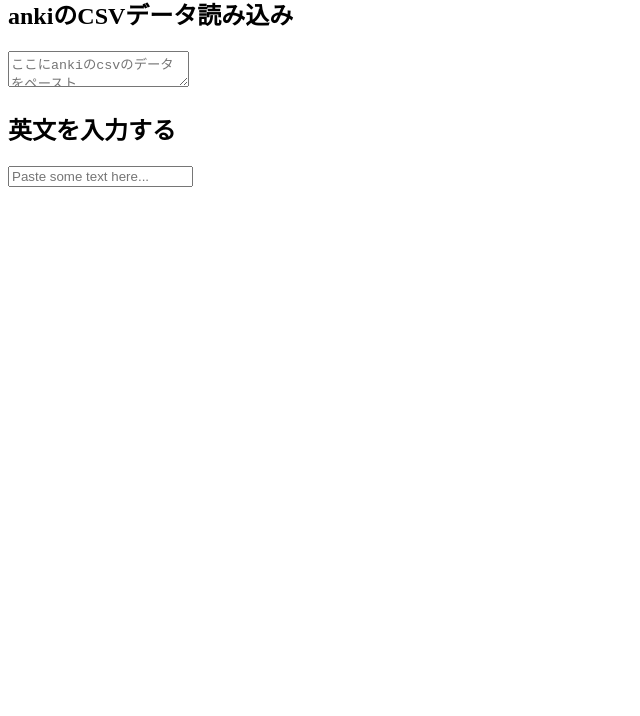
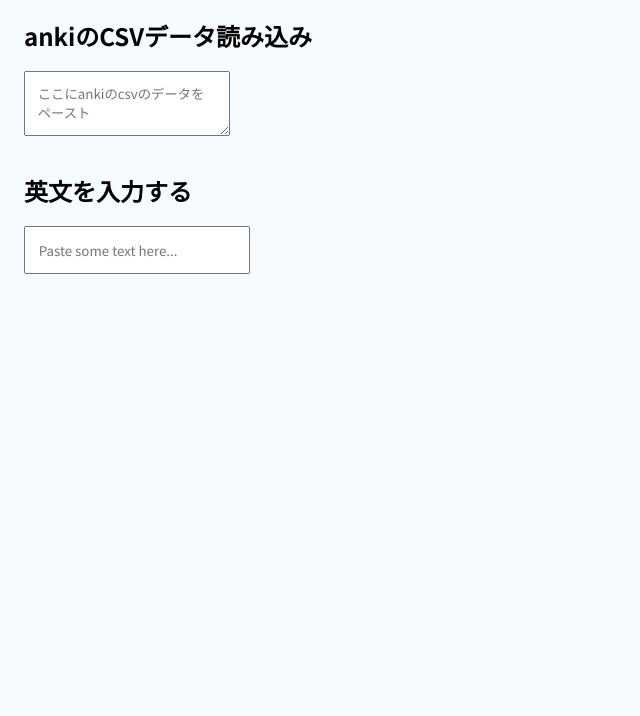
Before and after one commit to arataku/english-level-checker, a website: page index.html in a window 1280 px wide. Shown: the part 84-800 px from the top of the page, without its empty margins (0-640 px from the left). Drawn offline with Linux system fonts and the light colour scheme.

Commit message:
Add: margin-and-paddings

```diff
--- a/index.css
+++ b/index.css
@@ -0,0 +1,37 @@
+:root {
+    --bg-color: #f5fbff;
+    --fg-color: #1f1f1f;
+}
+
+body {
+    background-color: var(--bg-color);
+    font-family: 'Noto Sans JP', sans-serif;
+    padding: 0;
+    margin: 0;
+}
+
+h1, h2 {
+    margin: 0;
+}
+
+main {
+    padding: 1.5rem;
+}
+
+main > section {
+    margin: 2rem 0;
+}
+
+input, textarea {
+    padding: 0.8rem;
+    outline: none;
+    font-family: 'Noto Sans JP', sans-serif;
+}
+
+#anki_csv {
+    color: var(--fg-color);
+}
+
+#anki_csv, #input {
+    margin-top: 1.1rem;
+}
--- a/index.html
+++ b/index.html
@@ -4,6 +4,9 @@
   <meta charset="UTF-8">
   <meta http-equiv="X-UA-Compatible" content="IE=edge">
   <meta name="viewport" content="width=device-width, initial-scale=1.0">
+  <link rel="preconnect" href="https://fonts.googleapis.com">
+  <link rel="preconnect" href="https://fonts.gstatic.com" crossorigin>
+  <link href="https://fonts.googleapis.com/css2?family=Noto+Sans+JP:wght@400;700&display=swap" rel="stylesheet">
   <link rel="stylesheet" href="./index.css">
   <title>English-Level-Checker</title>
 </head>
```
